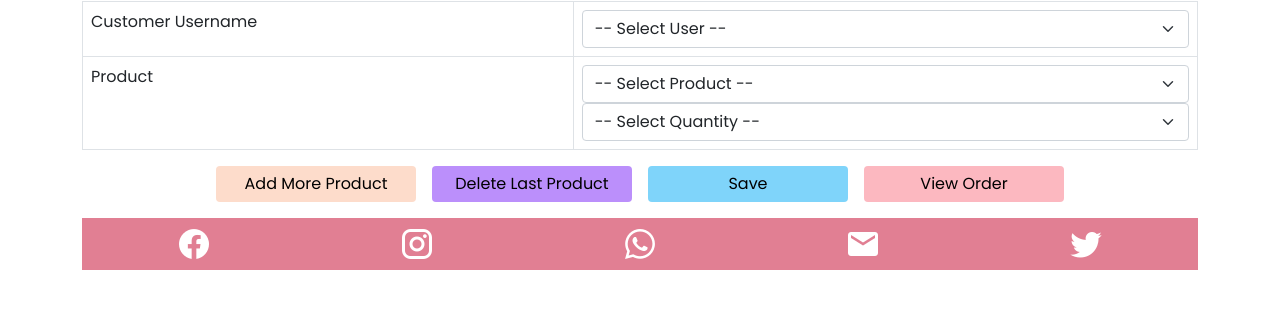
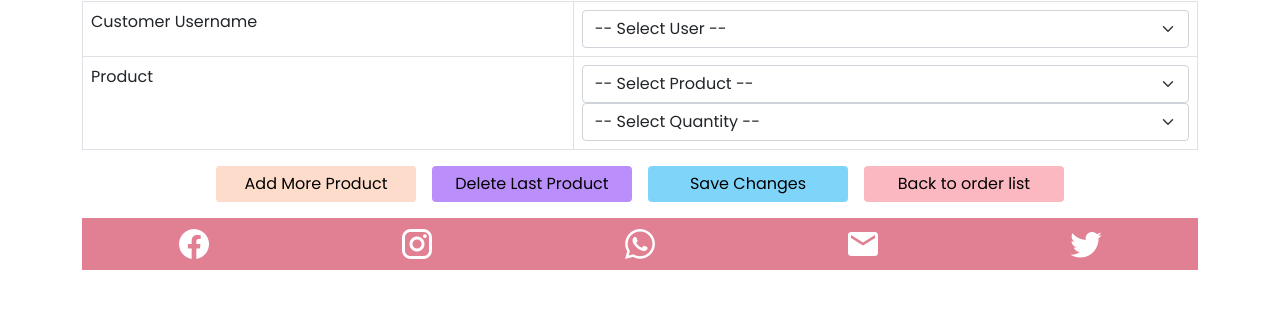
Before and after one commit to CLaire1903/webapp, a PHP site: page /order.php in a window 1280 px wide. Shown: the part 160-469 px from the top of the page. Run offline with PHP 8.4, Linux system fonts and the light colour scheme; the visitor is signed in with stand-in values (Sample User, id 1); data that the repository does not hold is empty.

Commit message:
flexible button changed

```diff
--- a/online_store/order.php
+++ b/online_store/order.php
@@ -157,11 +157,15 @@ if (!isset($_SESSION["cus_username"])) {
                 echo "</td>";
                 ?>
             </table>
-            <div class="d-flex justify-content-center">
-                <button type="button" class="add_one btn mb-3 mx-2">Add More Product</button>
-                <button type="button" class="delete_one btn mb-3 mx-2">Delete Last Product</button>
-                <input type='submit' value='Save' class='saveBtn btn mb-3 mx-2'/>
-                <a href='order_list.php' class='viewBtn btn mb-3 mx-2'>View Order</a>
+            <div class="d-flex justify-content-center flex-column flex-lg-row">
+                <div class="d-flex justify-content-center">
+                    <button type="button" class="add_one btn mb-3 mx-2">Add More Product</button>
+                    <button type="button" class="delete_one btn mb-3 mx-2">Delete Last Product</button>
+                </div>
+                <div class="d-flex justify-content-center">
+                    <input type='submit' value='Save Changes' class='saveBtn btn mb-3 mx-2' />
+                    <a href='order_list.php' class='viewBtn btn mb-3 mx-2'>Back to order list</a>
+                </div>
             </div>
         </form>
         <div class="footer bg-dark">
```
